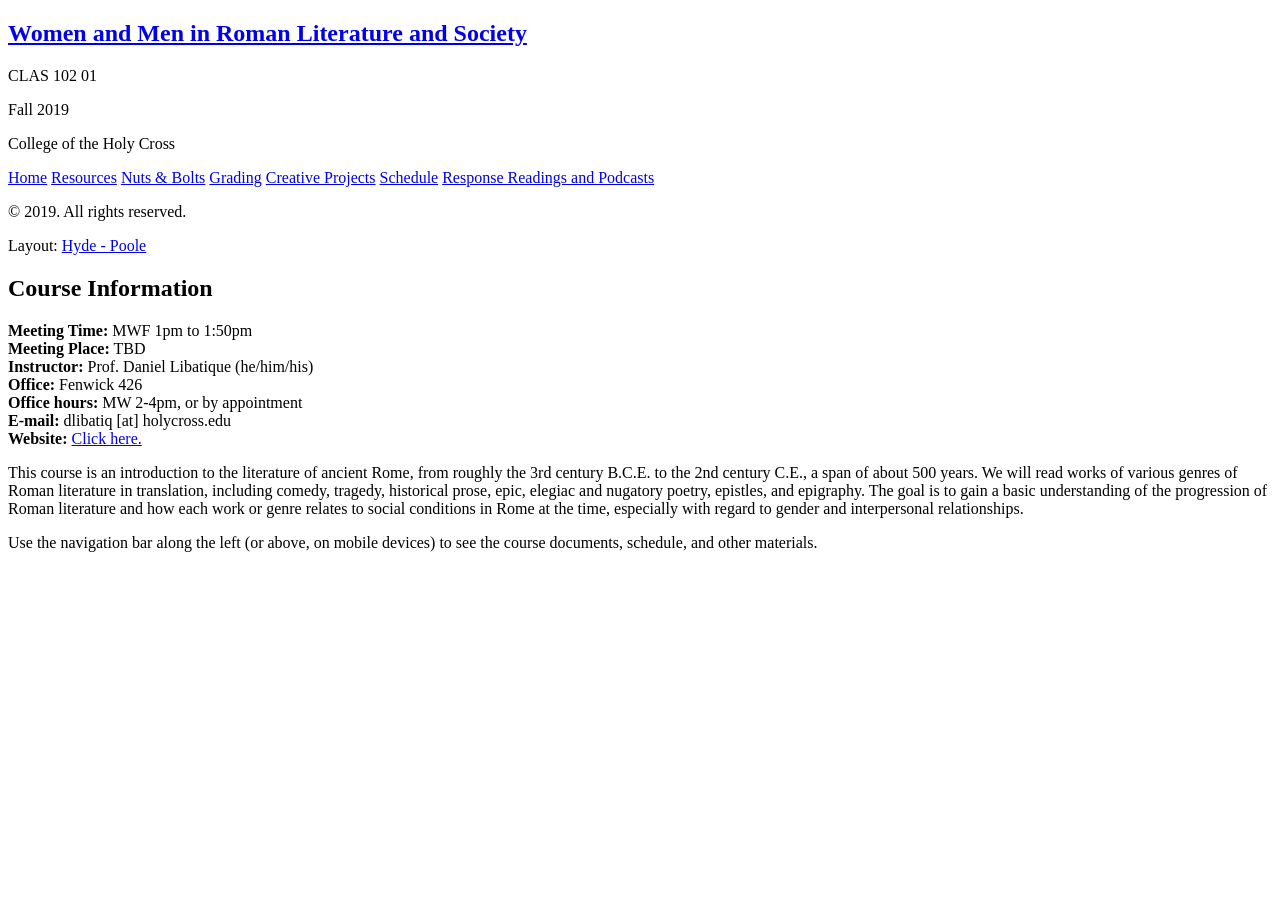
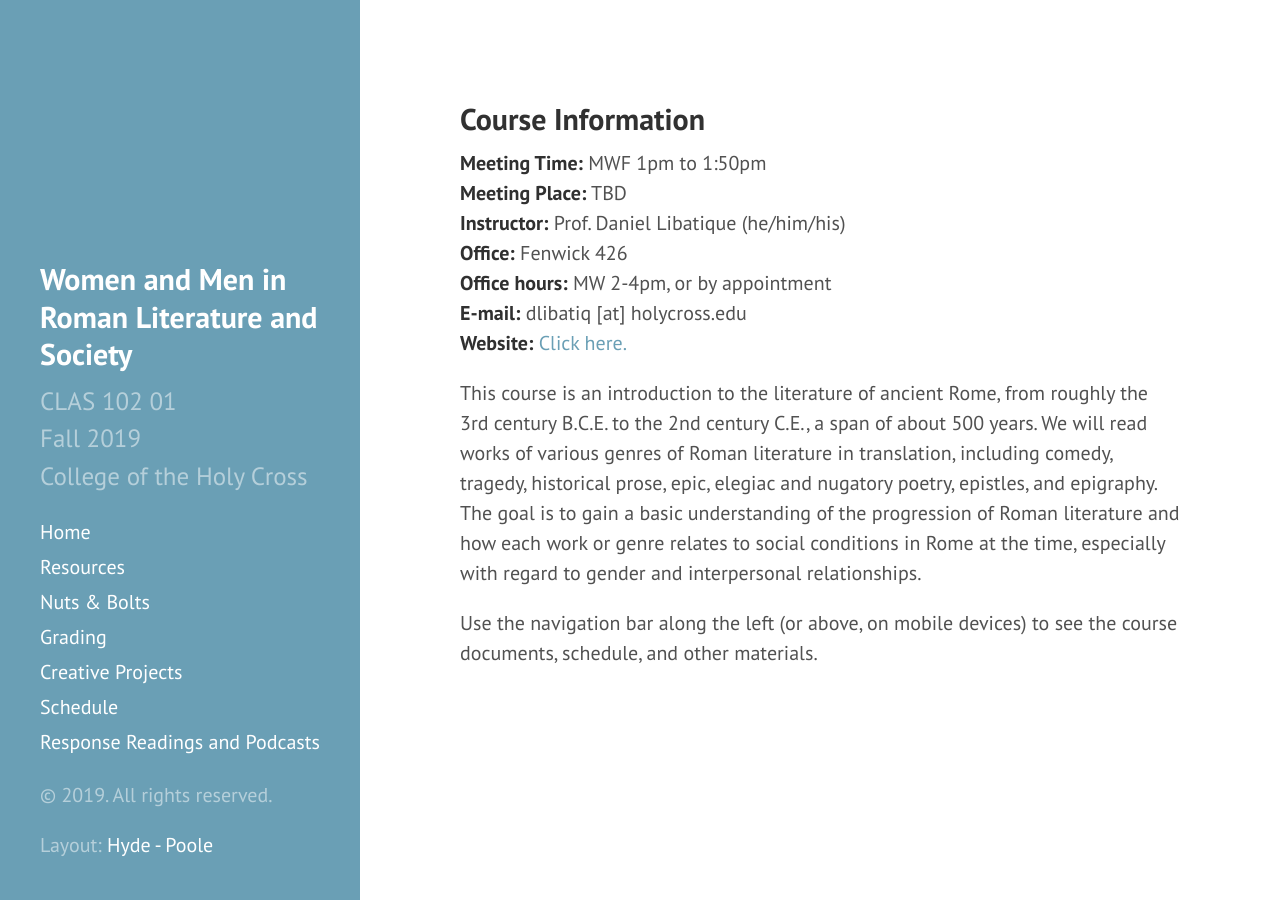
Before and after one commit to DLibatique/CLAS102-F19, a Jekyll site: the page built from _pages/1-index.md, in a window 1280 px wide. Built offline with Jekyll 4.4.1, drawn with Linux system fonts in a browser that asks for light colours.

Commit message:
attempt to fix broken style paths?

```diff
--- a/_includes/head.html
+++ b/_includes/head.html
@@ -15,9 +15,9 @@
   </title>
 
   <!-- CSS -->
-  <link rel="stylesheet" href="{{ site.baseurl }}public/css/poole.css">
-  <link rel="stylesheet" href="{{ site.baseurl }}public/css/syntax.css">
-  <link rel="stylesheet" href="{{ site.baseurl }}public/css/hyde.css">
+  <link rel="stylesheet" href="{{ site.url }}/public/css/poole.css">
+  <link rel="stylesheet" href="{{ site.url }}/public/css/syntax.css">
+  <link rel="stylesheet" href="{{ site.url }}/public/css/hyde.css">
   <link rel="stylesheet" href="http://fonts.googleapis.com/css?family=PT+Sans:400,400italic,700|Abril+Fatface">
 
   <!-- Icons -->
```
